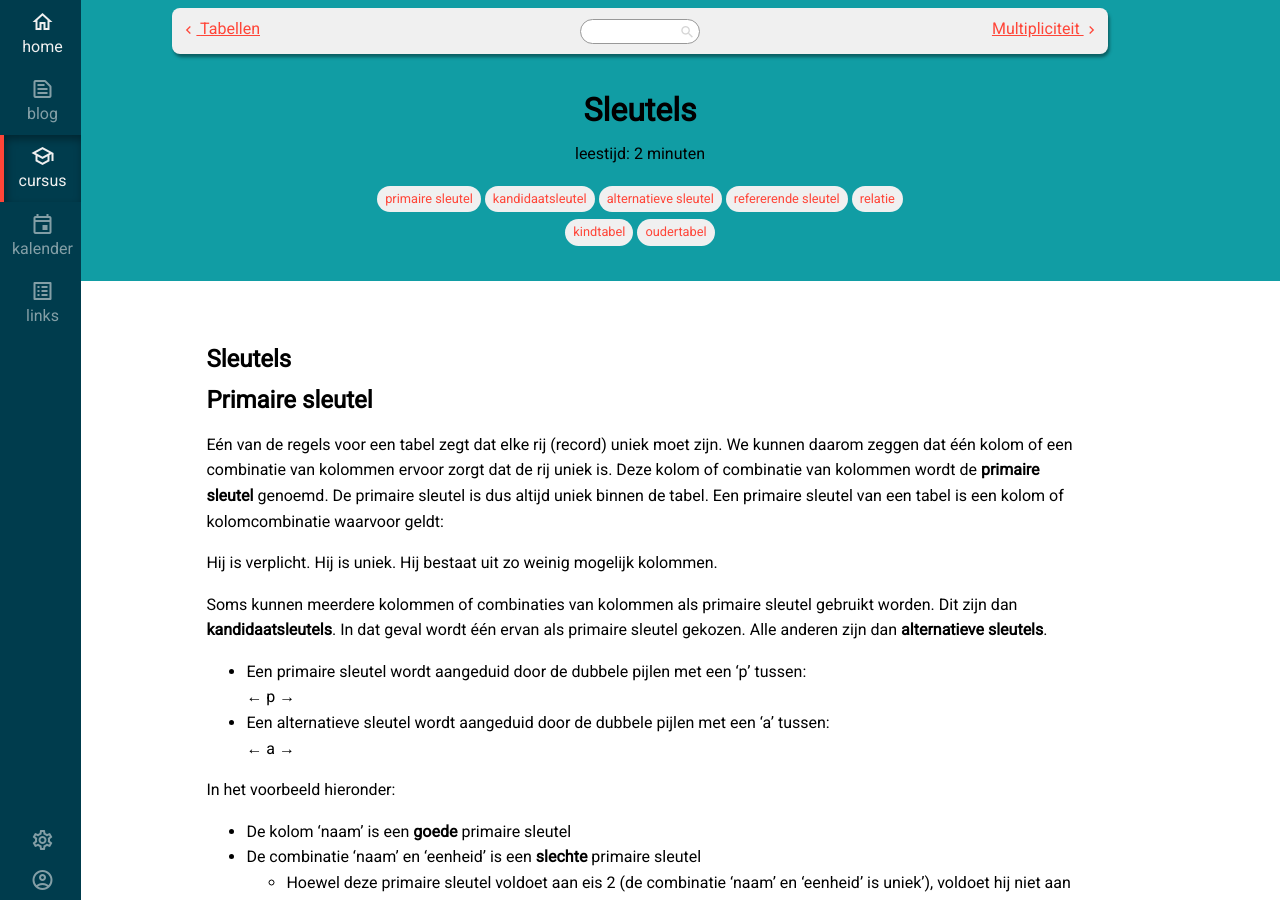
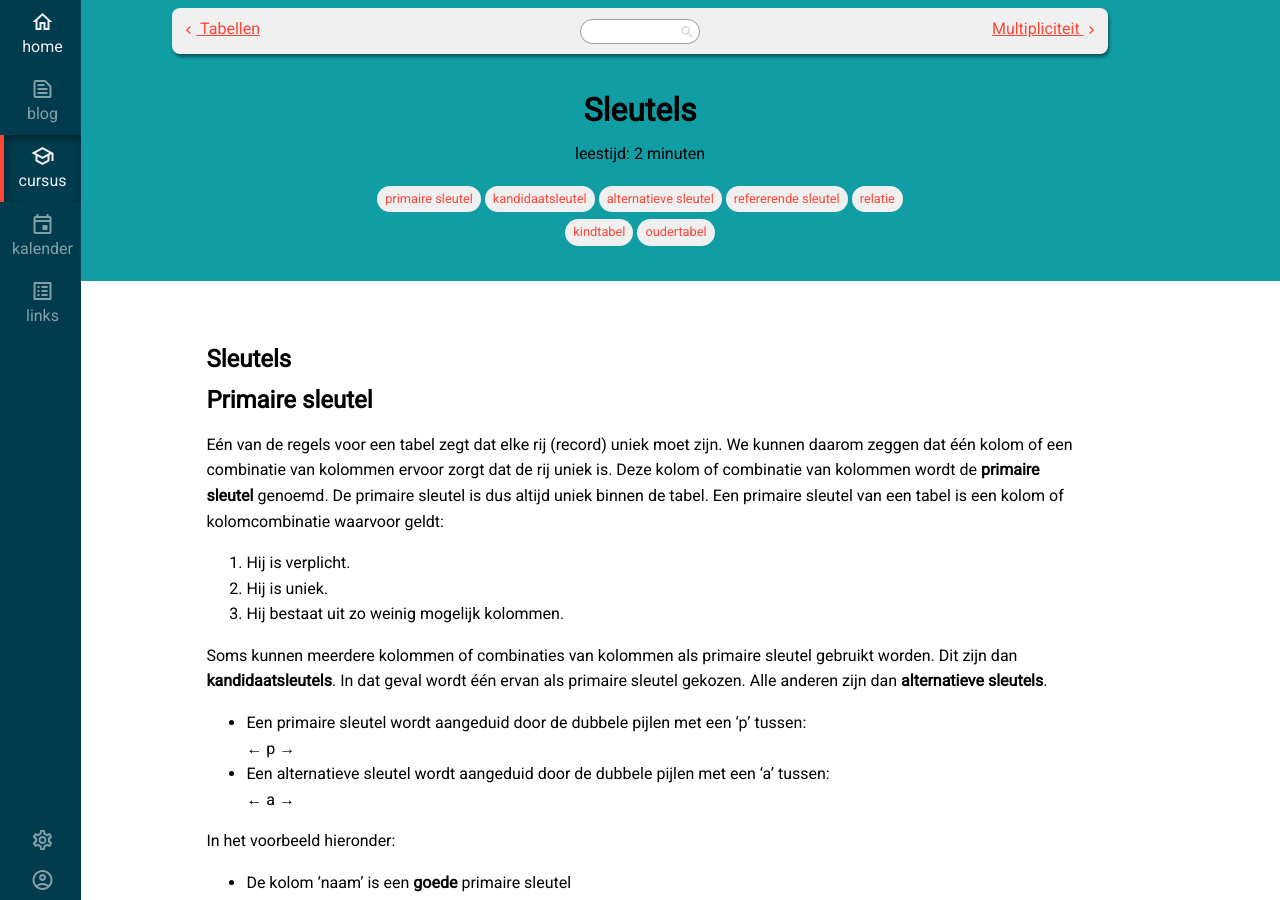
Before and after one commit to T-INFORMATICA/t-informatica.github.io, a Jekyll site: the page built from _courses/databanken/database-ontwerp/sleutels.md, in a window 1280 px wide and 900 px high. Built offline with Jekyll 4.4.1, drawn with Linux system fonts in a browser that asks for light colours; some web fonts are replaced; comment, search, counter and statistics services are not loaded; part of the change alters nothing that is shown.

```diff
--- a/_courses/databanken/database-ontwerp/sleutels.md
+++ b/_courses/databanken/database-ontwerp/sleutels.md
@@ -33,9 +33,9 @@ description: Een relationele databank bestaat uit tabellen. Maar hoe zijn die ta
 Eén van de regels voor een tabel zegt dat elke rij (record) uniek moet zijn. We kunnen daarom zeggen dat één kolom of een combinatie van kolommen ervoor zorgt dat de rij uniek is. Deze kolom of combinatie van kolommen wordt de **primaire sleutel** genoemd. De primaire sleutel is dus altijd uniek binnen de tabel.
 Een primaire sleutel van een tabel is een kolom of kolomcombinatie waarvoor geldt:
 
-Hij is verplicht.
-Hij is uniek.
-Hij bestaat uit zo weinig mogelijk kolommen.
+ 1. Hij is verplicht.
+ 2. Hij is uniek.
+ 3. Hij bestaat uit zo weinig mogelijk kolommen.
 
 Soms kunnen meerdere kolommen of combinaties van kolommen als primaire sleutel gebruikt worden. Dit zijn dan **kandidaatsleutels**. In dat geval wordt één ervan als primaire sleutel gekozen. Alle anderen zijn dan **alternatieve sleutels**.
 
```
